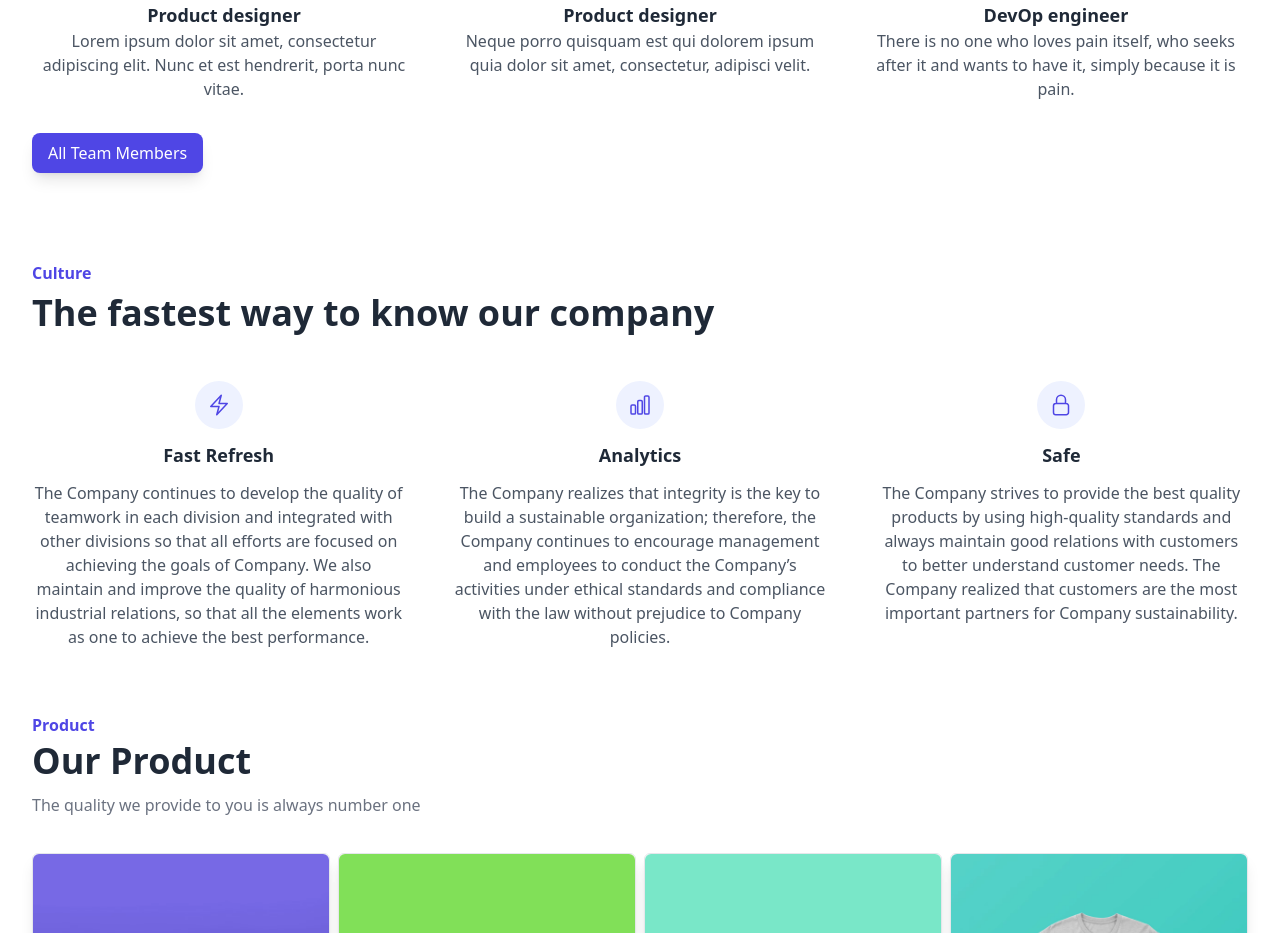
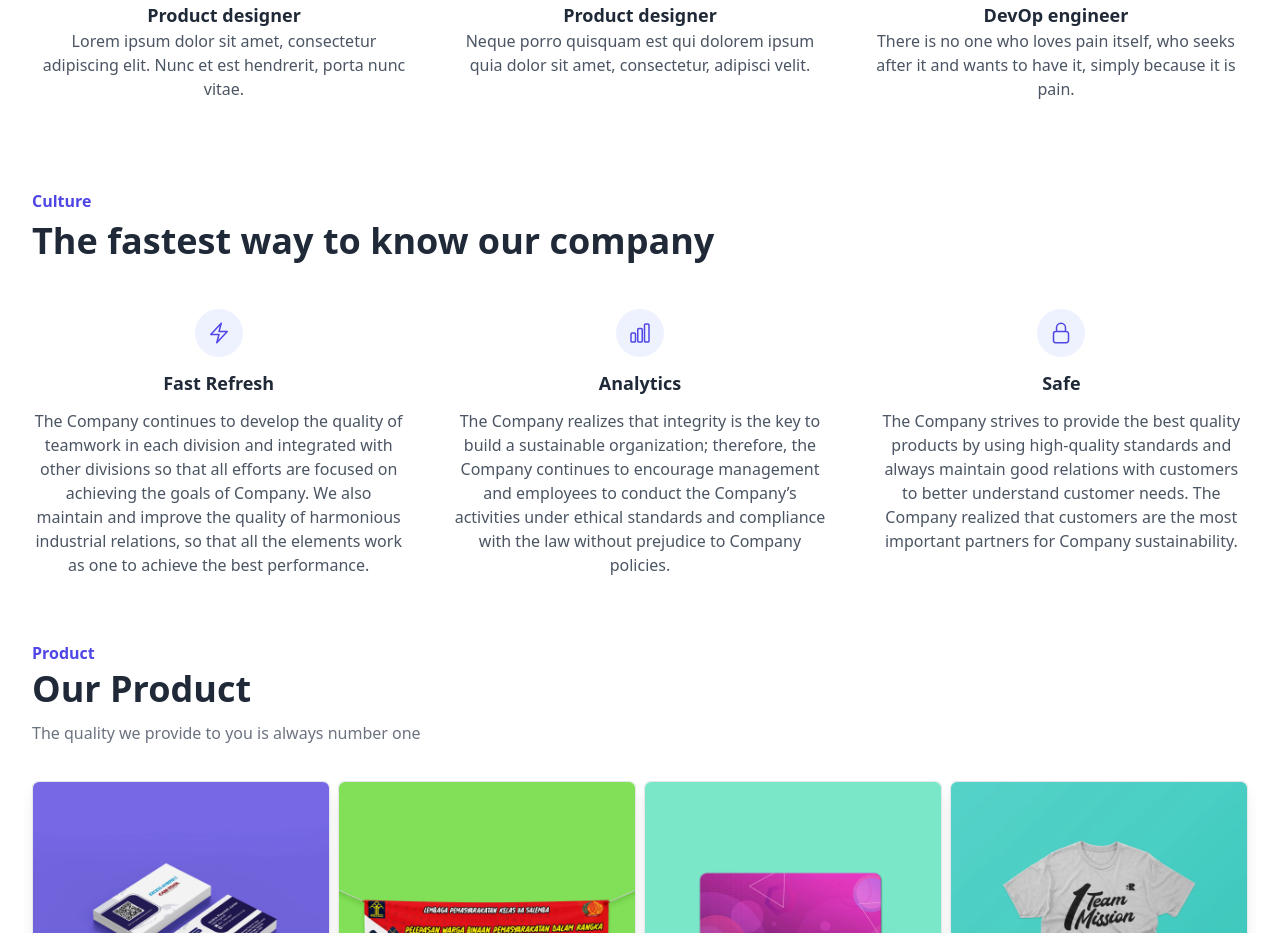
Before and after one commit to just1bite/CompanyProfile, a React (Vite) app: page / in a window 1280 px wide. Shown: the part 1081-2014 px from the top of the page. Built offline with nearby package versions, Linux system fonts and the light colour scheme.

Commit message:
speed rev 5

```diff
--- a/src/Components/Hero.jsx
+++ b/src/Components/Hero.jsx
@@ -86,11 +86,6 @@ export default () => {
                                 </li>
                             ))
                         }
-                        <div className="items-center gap-x-3 space-y-3 sm:flex sm:space-y-0">
-                            <Link to="/Product" className="block py-2 px-4 text-center text-white font-medium bg-indigo-600 duration-150 hover:bg-indigo-500 active:bg-indigo-700 rounded-lg shadow-lg hover:shadow-none">
-                                All Team Members
-                            </Link>
-                        </div>
                     </ul>
                 </div>
                 </div>
--- a/src/lib/data.js
+++ b/src/lib/data.js
@@ -1,4 +1,4 @@
-const API = "https://randomuser.me/api/?results=6";
+const API = "https://randomuser.me/api/?results=3";
 
 export async function getData() {
   try {
```
